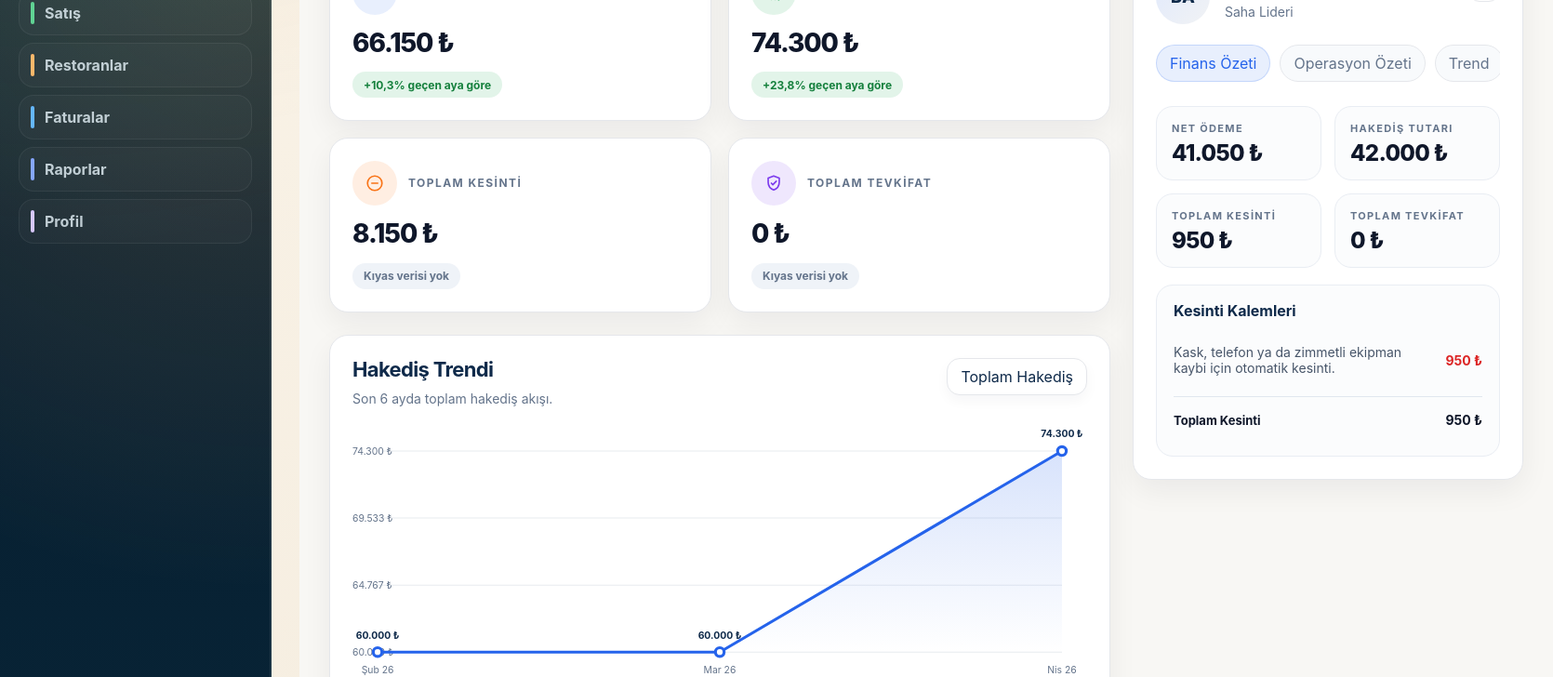
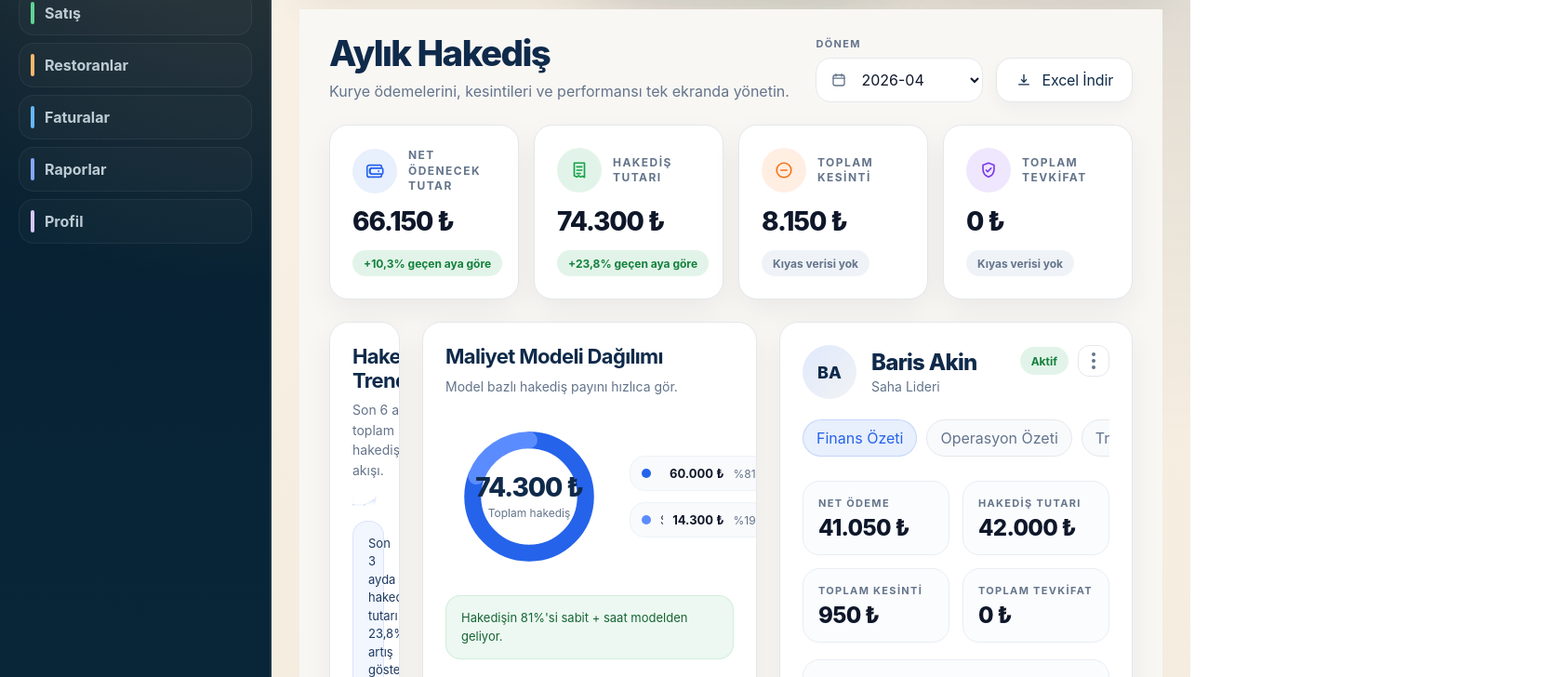
Before and after one commit to catkapinda/catkapinda-crm, a Next.js app in the folder v2/frontend/: page /preview/payroll in a window 1280 px wide. Shown: the part 800-1528 px from the top of the page at 93% size, 1670 px wide, since content can reach past the window. Built offline with nearby package versions, Linux system fonts and the light colour scheme.

Commit message:
Fix payroll dashboard desktop layout

```diff
--- a/v2/frontend/app/payroll/page.tsx
+++ b/v2/frontend/app/payroll/page.tsx
@@ -1165,6 +1165,7 @@ export default function PayrollPage() {
   return (
     <AppShell activeItem="Aylık Hakediş">
       <div className={styles.payintPage}>
+        <div className={styles.payintContainer}>
           <header className={styles.payintHeader}>
             <div className={styles.payintHeaderCopy}>
               <h1>Aylık Hakediş</h1>
@@ -1203,8 +1204,6 @@ export default function PayrollPage() {
             </section>
           ) : (
             <>
-            <div className={styles.payintPageContent}>
-            <div className={styles.payintMainColumn}>
               <section className={styles.payintKpiStrip}>
                 {kpis.map((kpi) => (
                   <KpiCard
@@ -1218,6 +1217,8 @@ export default function PayrollPage() {
                 ))}
               </section>
 
+              <div className={styles.payintPageContent}>
+                <div className={styles.payintMainColumn}>
                   <section className={styles.payintAnalyticsGrid}>
                     <article className={styles.payintCard}>
                       <div className={styles.payintSectionHeader}>
@@ -1367,7 +1368,11 @@ export default function PayrollPage() {
                           </div>
                           <div className={styles.payintDetailStatusRow}>
                             <StatusBadge value={selectedPersonnel.status} />
-                        <button type="button" className={styles.payintKebabButton} aria-label="Detay menüsü">
+                            <button
+                              type="button"
+                              className={styles.payintKebabButton}
+                              aria-label="Detay menüsü"
+                            >
                               <span />
                               <span />
                               <span />
@@ -1375,7 +1380,11 @@ export default function PayrollPage() {
                           </div>
                         </div>
 
-                    <div className={styles.payintTabStrip} role="tablist" aria-label="Personel detay sekmeleri">
+                        <div
+                          className={styles.payintTabStrip}
+                          role="tablist"
+                          aria-label="Personel detay sekmeleri"
+                        >
                           {[
                             { id: "finance", label: "Finans Özeti" },
                             { id: "operations", label: "Operasyon Özeti" },
@@ -1479,7 +1488,9 @@ export default function PayrollPage() {
                           <div className={styles.payintDetailBody}>
                             <div className={styles.payintDetailTrendCard}>
                               <TrendChart
-                            items={personTrendSeries.length ? personTrendSeries : [{ label: "—", value: 0 }]}
+                                items={
+                                  personTrendSeries.length ? personTrendSeries : [{ label: "—", value: 0 }]
+                                }
                               />
                             </div>
                             <div className={styles.payintInsightCard}>{personTrendInsight}</div>
@@ -1622,6 +1633,7 @@ export default function PayrollPage() {
             </>
           )}
         </div>
+      </div>
     </AppShell>
   );
 }
--- a/v2/frontend/app/payroll/payroll-intelligence.module.css
+++ b/v2/frontend/app/payroll/payroll-intelligence.module.css
@@ -1,8 +1,18 @@
 .payintPage {
+  width: 100%;
+  min-width: 0;
   min-height: 100%;
   background: #f8f7f4;
   padding: 28px 32px 40px;
   color: #0f172a;
+  overflow-x: hidden;
+}
+
+.payintContainer {
+  width: 100%;
+  max-width: 1480px;
+  min-width: 0;
+  margin: 0 auto;
 }
 
 .payintPage *,
@@ -26,8 +36,8 @@
 }
 
 .payintHeader {
-  width: min(1480px, 100%);
-  margin: 0 auto 24px;
+  width: 100%;
+  margin: 0 0 24px;
   display: flex;
   align-items: flex-end;
   justify-content: space-between;
@@ -169,8 +179,8 @@
 }
 
 .payintLoadingCard {
-  width: min(1480px, 100%);
-  margin: 0 auto;
+  width: 100%;
+  margin: 0;
   padding: 28px;
   text-align: center;
   font-size: 15px;
@@ -178,10 +188,10 @@
 }
 
 .payintPageContent {
-  width: min(1480px, 100%);
-  margin: 0 auto;
+  width: 100%;
+  min-width: 0;
   display: grid;
-  grid-template-columns: minmax(0, 1fr) 420px;
+  grid-template-columns: minmax(0, 1fr) clamp(360px, 28vw, 420px);
   gap: 24px;
   align-items: start;
 }
@@ -193,21 +203,29 @@
 }
 
 .payintSideColumn {
+  width: 100%;
   min-width: 0;
+  max-width: 420px;
+  justify-self: end;
 }
 
 .payintDetailPanel {
   position: sticky;
   top: 24px;
+  width: 100%;
+  min-width: 0;
+  max-width: 420px;
   padding: 24px;
   display: grid;
   gap: 22px;
 }
 
 .payintKpiStrip {
+  width: 100%;
   display: grid;
   grid-template-columns: repeat(4, minmax(0, 1fr));
-  gap: 18px;
+  gap: 16px;
+  margin: 24px 0;
 }
 
 .payintKpiCard {
@@ -315,7 +333,7 @@
 
 .payintAnalyticsGrid {
   display: grid;
-  grid-template-columns: minmax(0, 1.45fr) minmax(320px, 0.85fr);
+  grid-template-columns: minmax(0, 1.4fr) minmax(360px, 0.9fr);
   gap: 24px;
 }
 
@@ -443,8 +461,8 @@
 
 .payintDonutRow {
   display: grid;
-  grid-template-columns: minmax(220px, 0.9fr) minmax(0, 1fr);
-  gap: 24px;
+  grid-template-columns: 180px minmax(0, 1fr);
+  gap: 18px;
   align-items: center;
 }
 
@@ -490,6 +508,7 @@
   display: grid;
   gap: 12px;
   align-content: start;
+  min-width: 0;
 }
 
 .payintLegendItem {
@@ -512,6 +531,7 @@
 .payintLegendLabel {
   font-size: 13px;
   color: #334155;
+  min-width: 0;
   overflow: hidden;
   text-overflow: ellipsis;
   white-space: nowrap;
@@ -1024,8 +1044,8 @@
 }
 
 .payintListCard {
-  width: min(1480px, 100%);
-  margin: 24px auto 0;
+  width: 100%;
+  margin: 24px 0 0;
   max-height: 620px;
 }
 
@@ -1145,30 +1165,48 @@
   color: #166534;
 }
 
-@media (max-width: 1280px) {
-  .payintKpiStrip,
-  .payintLeaderboardGrid {
-    grid-template-columns: repeat(2, minmax(0, 1fr));
+@media (max-width: 1380px) {
+  .payintPageContent {
+    grid-template-columns: minmax(0, 1fr) 380px;
   }
 
-  .payintAnalyticsGrid {
-    grid-template-columns: 1fr;
-  }
-
-  .payintDonutRow {
-    grid-template-columns: 1fr;
+  .payintSideColumn,
+  .payintDetailPanel {
+    max-width: 380px;
   }
 }
 
-@media (max-width: 1024px) {
+@media (max-width: 1180px) {
   .payintPage {
     padding: 24px 20px 36px;
+  }
+
+  .payintAnalyticsGrid,
+  .payintDonutRow {
+    grid-template-columns: 1fr;
   }
 
   .payintPageContent {
     grid-template-columns: 1fr;
   }
 
+  .payintSideColumn {
+    order: 2;
+    max-width: none;
+    justify-self: stretch;
+  }
+
+  .payintMainColumn {
+    order: 1;
+  }
+
+  .payintDetailPanel {
+    position: static;
+    max-width: none;
+  }
+}
+
+@media (max-width: 1024px) {
   .payintListCard {
     max-height: none;
   }
@@ -1177,17 +1215,11 @@
     max-height: none;
     overflow: visible;
   }
+}
 
-  .payintSideColumn {
-    order: 2;
-  }
-
-  .payintMainColumn {
-    order: 1;
-  }
-
-  .payintDetailPanel {
-    position: static;
+@media (max-width: 900px) {
+  .payintKpiStrip {
+    grid-template-columns: repeat(2, minmax(0, 1fr));
   }
 }
 
@@ -1207,7 +1239,6 @@
     min-width: 0;
   }
 
-  .payintKpiStrip,
   .payintEfficiencyGrid,
   .payintLeaderboardGrid,
   .payintDetailMetricGrid {
@@ -1235,7 +1266,7 @@
 
 @media (max-width: 640px) {
   .payintPage {
-    padding: 20px 14px 28px;
+    padding: 20px;
   }
 
   .payintKpiStrip,
```
Lines whose indentation alone changed are shown as unchanged.
